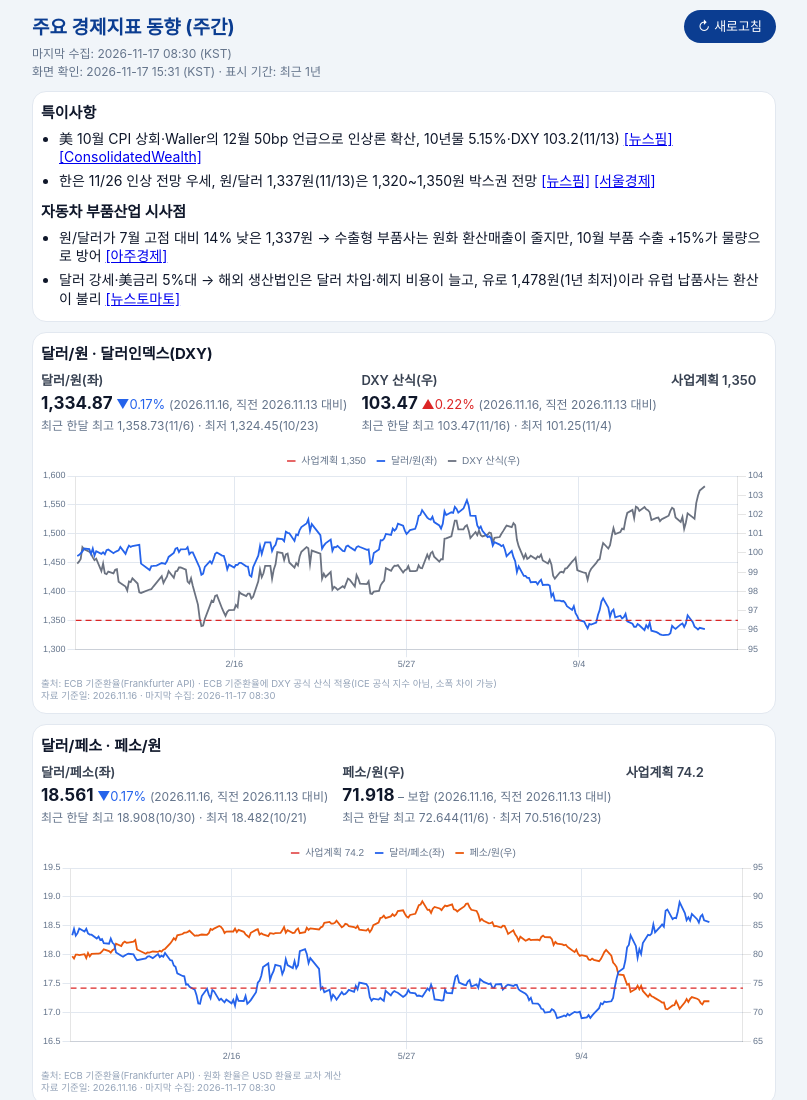
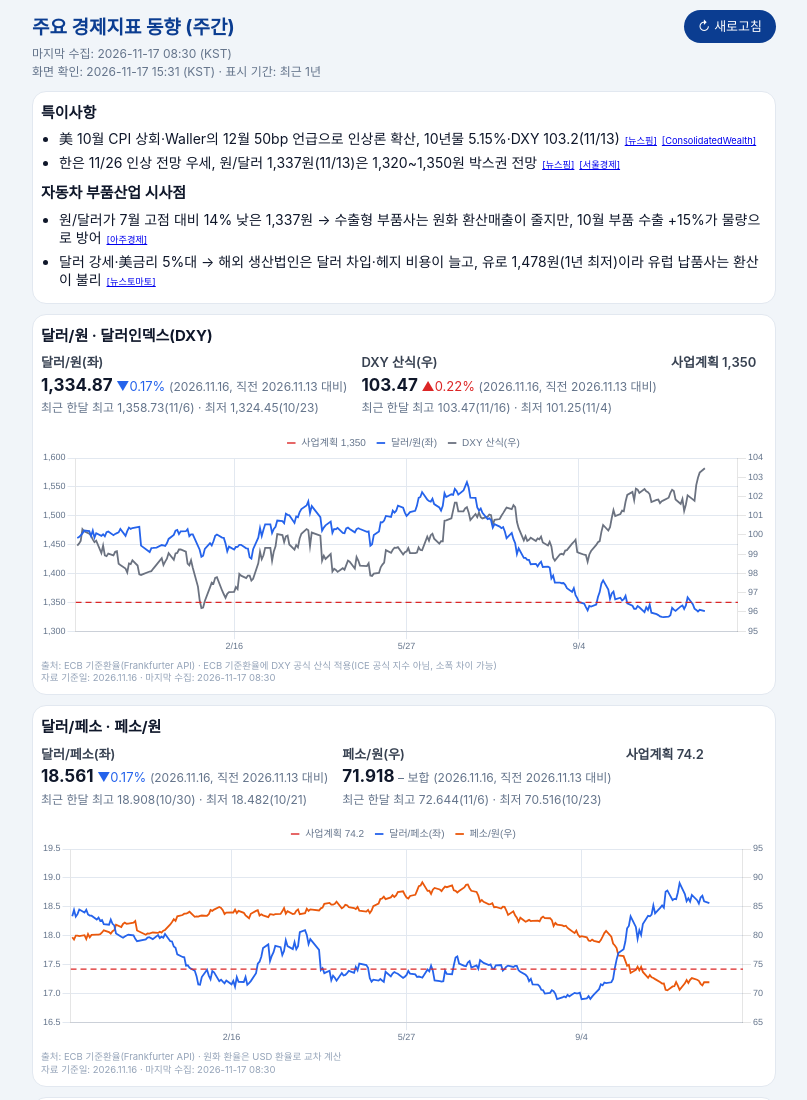
Before and after one commit to loveymk1982/macro-dashboard, a plain HTML site: page index.html in a window 1280 px wide. Shown: the top 1100 px of the page, without its empty margins (236-1043 px from the left). Drawn offline with nearby package versions, Linux system fonts and the light colour scheme.

Commit message:
Add files via upload

```diff
--- a/index.html
+++ b/index.html
@@ -9,7 +9,7 @@
 main{max-width:760px;margin:0 auto;padding:8px}
 h1{font-size:19px;margin:6px 0 2px;color:var(--ac)}.meta{font-size:12px;color:var(--mu);margin-bottom:10px}
 .card{background:var(--card);border:1px solid var(--ln);border-radius:14px;padding:10px 8px;margin-bottom:10px}
-.card h2{font-size:15px;margin:0 0 6px}.card ul{margin:0;padding-left:18px}.card li{margin:6px 0;font-size:14px;line-height:1.3}.card li:first-child{margin-top:3px}.card li:last-child{margin-bottom:3px}
+.card h2{font-size:15px;margin:0 0 6px}.card ul{margin:0;padding-left:18px}.card li{margin:6px 0;font-size:14px;line-height:1.3}.card li a{font-size:.66em;white-space:nowrap;margin-left:1px}.card li:first-child{margin-top:3px}.card li:last-child{margin-bottom:3px}
 .lb{color:var(--lb);font-size:13px;font-weight:600}.kpi{display:flex;flex-wrap:wrap;gap:6px 14px;font-size:13px;margin-bottom:6px}.kpi b{font-size:17px}
 .up{color:#dc2626}.dn{color:#2563eb}.mu{color:var(--mu);font-size:12px}.warn{background:var(--wn);border-radius:10px;padding:8px 12px;font-size:12.5px;margin-bottom:10px}
 .cv{position:relative;height:230px}
```
